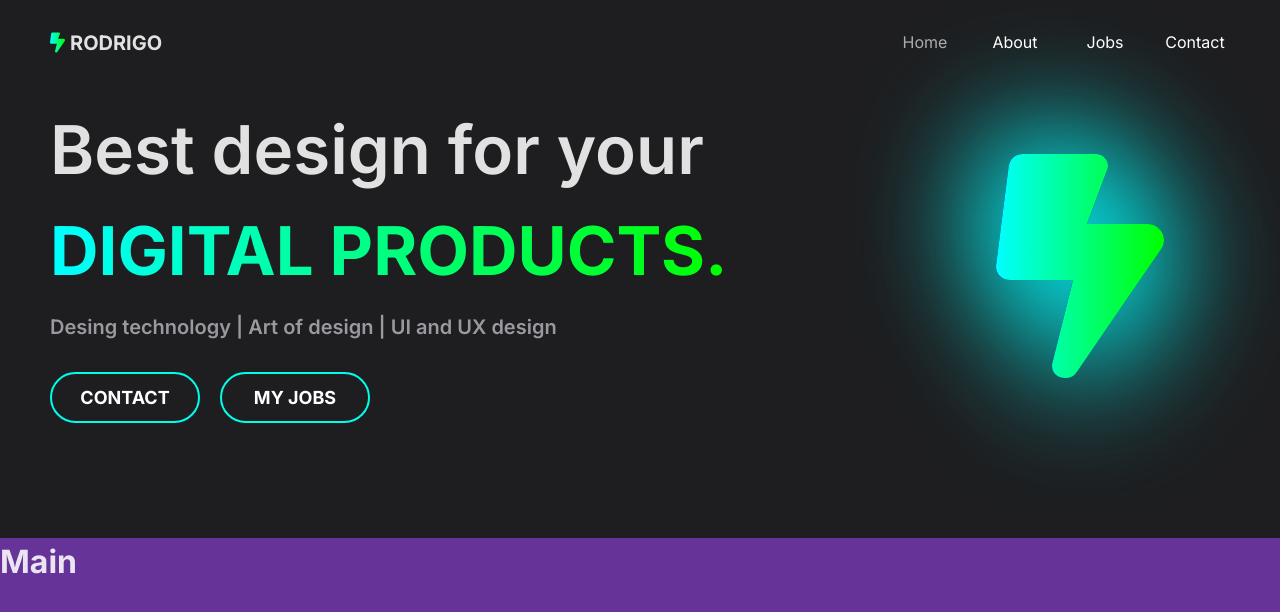
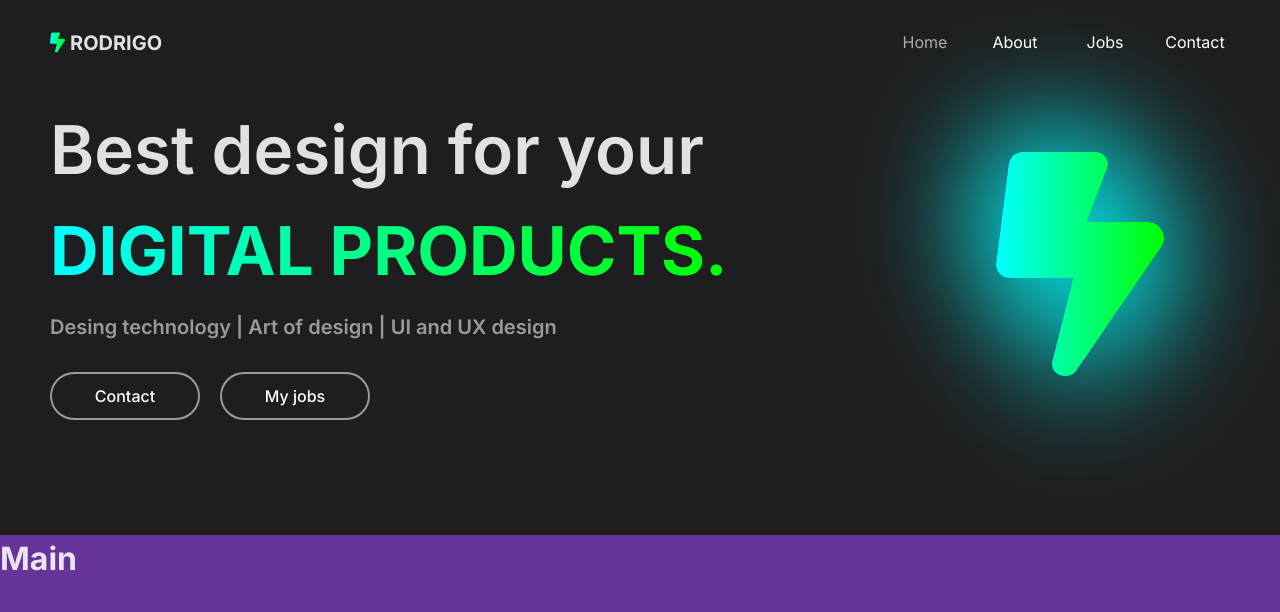
Before and after one commit to RodrigoLaime/portfolio-vite, a React (Vite) app: page / in a window 1280 px wide. Shown: the top 612 px of the page. Built offline with nearby package versions, Linux system fonts and the light colour scheme.

Commit message:
add animation h1 header

```diff
--- a/index.html
+++ b/index.html
@@ -2,9 +2,9 @@
 <html lang="en">
   <head>
     <meta charset="UTF-8" />
-    <link rel="icon" type="image/svg+xml" href="/vite.svg" />
+    <link rel="icon" type="image/svg+xml" href="/src/img/1686511359014.png" />
     <meta name="viewport" content="width=device-width, initial-scale=1.0" />
-    <title>Vite App</title>
+    <title>Portfolio | Rodrigo</title>
     <!-- Google Font (Inter) -->
     <link rel="preconnect" href="https://fonts.googleapis.com">
     <link rel="preconnect" href="https://fonts.gstatic.com" crossorigin>
--- a/src/home/Header.jsx
+++ b/src/home/Header.jsx
@@ -10,7 +10,7 @@ const Header = () => {
       <div className='container-header'>
         <section className='header-text'>
           <div>
-            <h1>Best design for your <br /> <span>DIGITAL PRODUCTS.</span></h1>
+            <h1 className='text-focus-in'>Best design for your <br /> <span>DIGITAL PRODUCTS.</span></h1>
             <ul>
               {/* <li>Hello I am Laime Rodrigo front-end developer</li> */}
               <li>Desing technology | Art of design | UI and UX design</li>
@@ -18,12 +18,12 @@ const Header = () => {
             <div className='container-button-header'>
               <Link className='header-button' to={'/'}>
                 <div className='a-header'>
-                  CONTACT
+                  Contact
                 </div>
               </Link>
               <Link className='header-button' to={'/'}>
                 <div className='a-header'>
-                  MY JOBS
+                  My jobs
                 </div>
               </Link>
             </div>
--- a/src/styles/header.css
+++ b/src/styles/header.css
@@ -14,6 +14,42 @@
   font-weight: 600;
   padding: 0 45px;
   text-align: center;
+}
+
+.text-focus-in {
+  -webkit-animation: text-focus-in 1s cubic-bezier(0.550, 0.085, 0.680, 0.530) both;
+  animation: text-focus-in 1s cubic-bezier(0.550, 0.085, 0.680, 0.530) both;
+  position: relative;
+  z-index: -1;
+}
+
+/* ----------------------------------------------*/
+@-webkit-keyframes text-focus-in {
+  0% {
+    -webkit-filter: blur(12px);
+    filter: blur(12px);
+    opacity: 0;
+  }
+
+  100% {
+    -webkit-filter: blur(0px);
+    filter: blur(0px);
+    opacity: 1;
+  }
+}
+
+@keyframes text-focus-in {
+  0% {
+    -webkit-filter: blur(12px);
+    filter: blur(12px);
+    opacity: 0;
+  }
+
+  100% {
+    -webkit-filter: blur(0px);
+    filter: blur(0px);
+    opacity: 1;
+  }
 }
 
 .header-text h1 span {
@@ -44,13 +80,13 @@
   border-radius: 100px;
   margin: 15px auto;
   margin-bottom: 30px;
-  border: 2px solid #00ffea;
+  border: 2px solid #ebebf599;
   width: 100%;
   /* max-width: 575px; */
   min-width: 150px;
   text-align: center;
-  font-weight: bold;
-  font-size: 18px;
+  font-weight: 500;
+  font-size: 16px;
   transition: 0.5s ease;
 }
 
@@ -140,6 +176,7 @@
     box-shadow: 0px 0px 50px 4px rgba(0, 255, 255, 0.75);
     -webkit-box-shadow: 0px 0px 50px 4px rgba(0, 255, 255, 0.75);
     -moz-box-shadow: 0px 0px 50px 4px rgba(0, 255, 255, 0.75);
+    border: 2px solid #00ffea;
   }
 
   .logo-header .logo-a {
```
